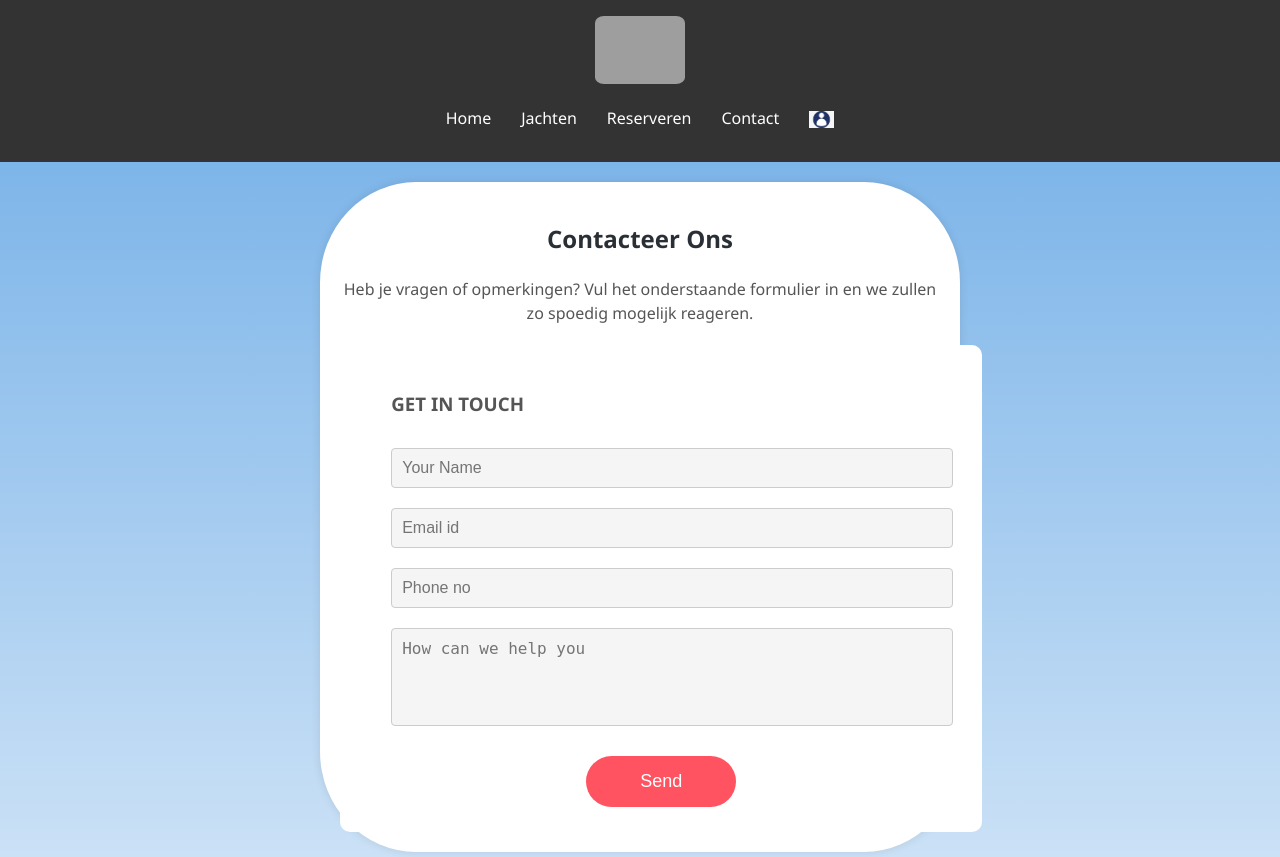
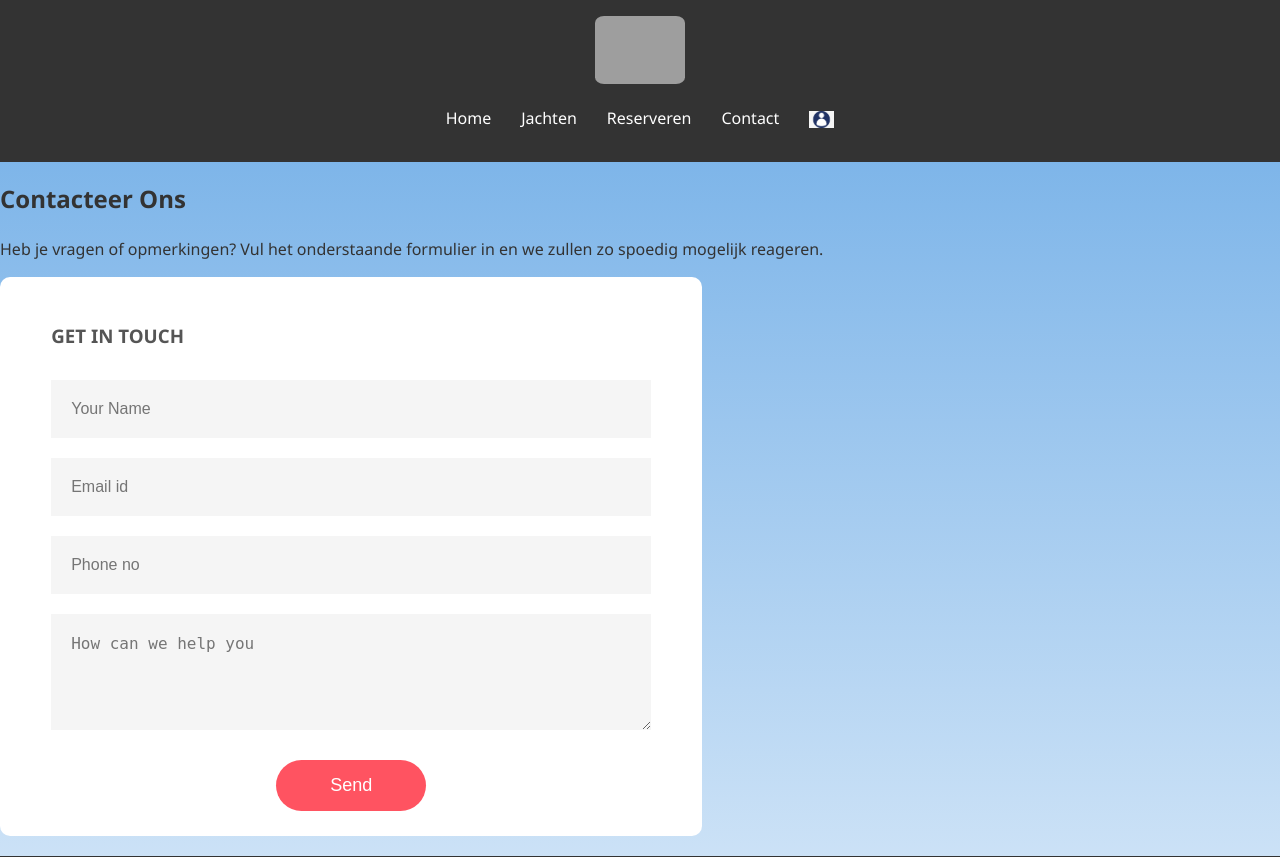
Before and after one commit to SerhatYildirim03/CoralYachts, a PHP site: page /contact.html in a window 1280 px wide. Shown: the top 857 px of the page. Run offline with PHP 8.4, Linux system fonts and the light colour scheme; grey boxes are pictures that could not be loaded.

Commit message:
Update contact.css

```diff
--- a/styles/contact.css
+++ b/styles/contact.css
@@ -67,62 +67,7 @@ nav ul li a:hover {
 }
 
 /* Contactpagina stijlen */
-#contact {
-    background-color: #ffffff;
-    padding: 20px;
-    margin: 20px auto;
-    max-width: 600px;
-    border-radius: 15%;
-    box-shadow: 0 0 10px rgba(0, 0, 0, 0.1);
-}
 
-#contact h1 {
-    text-align: center;
-    color: #2a2f36;
-    margin-bottom: 20px;
-}
-
-#contact p {
-    text-align: center;
-    color: #555;
-    margin-bottom: 20px;
-}
-
-#contact form div {
-    margin-bottom: 20px;
-}
-
-#contact label {
-    display: block;
-    margin-bottom: 5px;
-}
-
-#contact input[type="text"],
-#contact input[type="email"],
-#contact textarea {
-    width: 100%;
-    padding: 10px;
-    border: 1px solid #ccc;
-    border-radius: 4px;
-}
-
-#contact textarea {
-    resize: none;
-}
-
-#contact input[type="submit"] {
-    background-color: #007BFF;
-    color: #ffffff;
-    border: none;
-    border-radius: 5px;
-    cursor: pointer;
-    padding: 10px 20px;
-    transition: background-color 0.3s;
-}
-
-#contact input[type="submit"]:hover {
-    background-color: #0056b3;
-}
 
 footer {
     background-color: #333;
```
